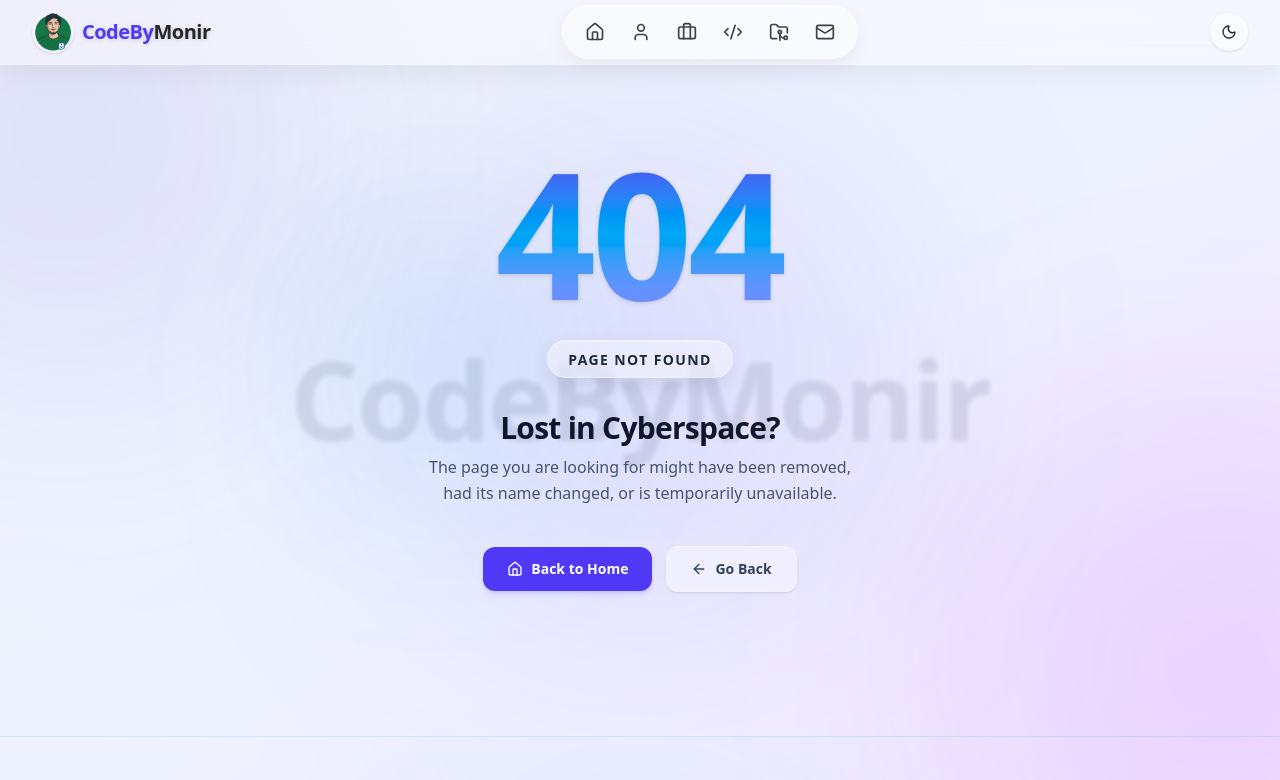
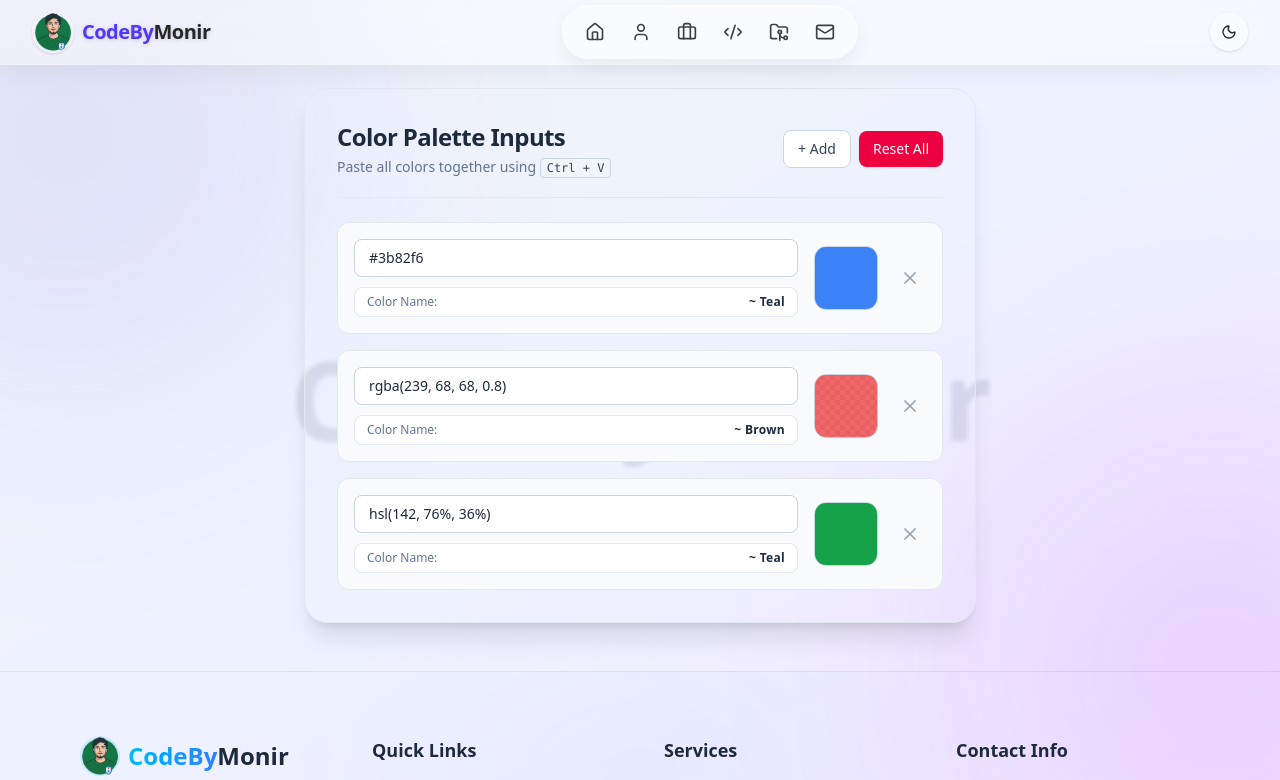
Before and after one commit to CodeByMonir/code-by-monir-client, a Next.js app: page /colors in a window 1280 px wide. Before the commit this address had no page. Shown: the top 780 px of the page. Built offline with nearby package versions, Linux system fonts and the light colour scheme.

Commit message:
Added Colors Plate

```diff
--- /dev/null
+++ b/src/app/colors/page.jsx
@@ -0,0 +1,17 @@
+import ColorPaletteManager from '@/component/Features/ColerPaletteManager';
+import React from 'react';
+
+const metadata = {
+    title: 'Colors Palette',
+    description: 'You can check the colors codes and copy them to use in your projects.',
+};
+
+const page = () => {
+    return (
+        <div>
+            <ColorPaletteManager />
+        </div>
+    );
+};
+
+export default page;
```
